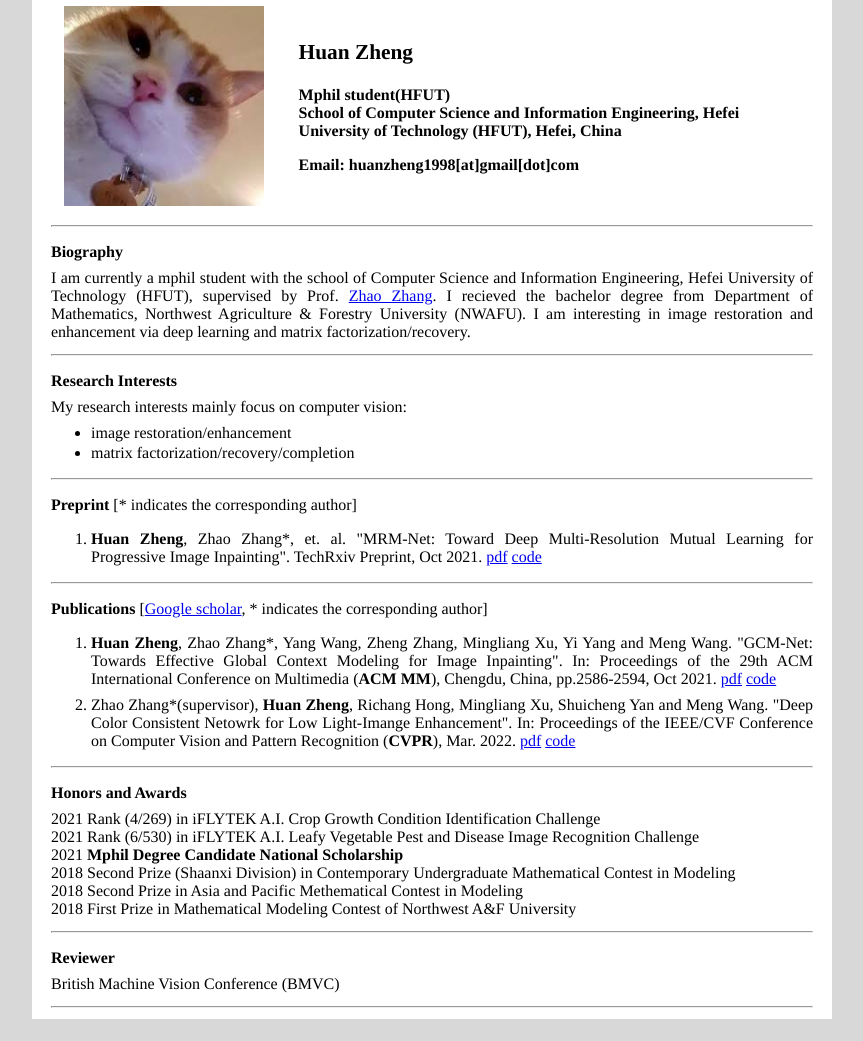
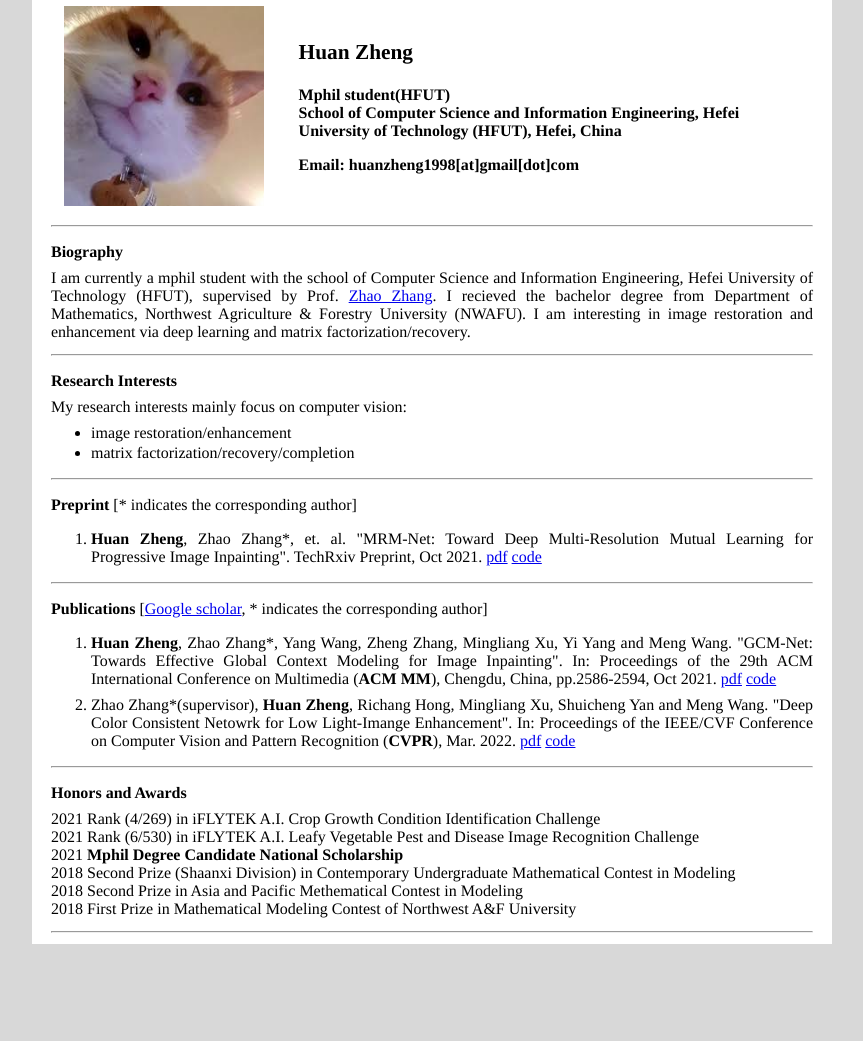
Before and after one commit to ZhengHuanCS/ZhengHuanCS.github.io, a plain HTML site: page index.html in a window 1280 px wide. Shown: the whole page, without its empty margins (208-1071 px from the left). After the commit the page ends 965 px from the top, so only its background shows below. Drawn offline with Linux system fonts and the light colour scheme.

Commit message:
Update index.html

```diff
--- a/index.html
+++ b/index.html
@@ -119,9 +119,4 @@ ul.b {list-style-type:decimal;}
 </p>
 
 <hr>
-<p style="font-size=14pt"><b>Reviewer</b></p>
-<p align="justify" style="font-size:12pt;margin-top:-6pt;margin-bottom:10pt">
-	British Machine Vision Conference (BMVC)<br>
-</p>
-<hr>
 </td><td width="10"></td></tr></tbody></table></h1></body></html>
```
